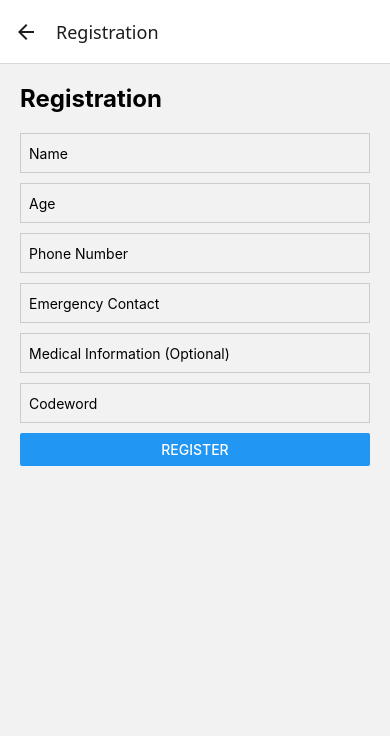
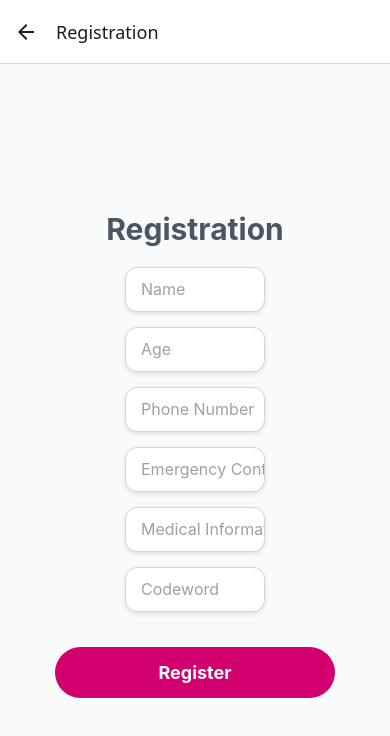
Before and after one commit to Mrigank118/Safeher, a React Native app: screen /Registration in a window 390 px wide. Shown: the top 736 px of the page. Built offline with nearby package versions, Linux system fonts and the light colour scheme.

Commit message:
screens updated

```diff
--- a/screens/RegistrationScreen.js
+++ b/screens/RegistrationScreen.js
@@ -1,5 +1,5 @@
 import React, { useState } from 'react';
-import { View, Text, TextInput, Button, StyleSheet, Alert } from 'react-native';
+import { View, Text, TextInput, TouchableOpacity, StyleSheet, Alert } from 'react-native';
 import firebase from '../firebase';
 
 const RegistrationScreen = () => {
@@ -35,12 +35,16 @@ const RegistrationScreen = () => {
 
   return (
     <View style={styles.container}>
+
+
+      {/* Registration Form */}
       <Text style={styles.title}>Registration</Text>
       <TextInput
         style={styles.input}
         placeholder="Name"
         value={name}
         onChangeText={setName}
+        placeholderTextColor="#A0A0A0"
       />
       <TextInput
         style={styles.input}
@@ -48,6 +52,7 @@ const RegistrationScreen = () => {
         value={age}
         keyboardType="numeric"
         onChangeText={setAge}
+        placeholderTextColor="#A0A0A0"
       />
       <TextInput
         style={styles.input}
@@ -55,6 +60,7 @@ const RegistrationScreen = () => {
         value={phone}
         keyboardType="phone-pad"
         onChangeText={setPhone}
+        placeholderTextColor="#A0A0A0"
       />
       <TextInput
         style={styles.input}
@@ -62,20 +68,26 @@ const RegistrationScreen = () => {
         value={emergencyContact}
         keyboardType="phone-pad"
         onChangeText={setEmergencyContact}
+        placeholderTextColor="#A0A0A0"
       />
       <TextInput
         style={styles.input}
         placeholder="Medical Information (Optional)"
         value={medicalInfo}
         onChangeText={setMedicalInfo}
+        placeholderTextColor="#A0A0A0"
       />
       <TextInput
         style={styles.input}
         placeholder="Codeword"
         value={codeword}
         onChangeText={setCodeword}
+        placeholderTextColor="#A0A0A0"
       />
-      <Button title="Register" onPress={handleSubmit} />
+
+      <TouchableOpacity style={styles.button} onPress={handleSubmit}>
+        <Text style={styles.buttonText}>Register</Text>
+      </TouchableOpacity>
     </View>
   );
 };
@@ -84,18 +96,65 @@ const styles = StyleSheet.create({
   container: {
     flex: 1,
     padding: 20,
+    backgroundColor: '#f9fafb',
+    justifyContent: 'center',
+    alignItems: 'center',
+  },
+  titleBar: {
+    width: '100%',
+    backgroundColor: '#D1006E',
+    paddingVertical: 20,
+    justifyContent: 'center',
+    alignItems: 'center',
+    marginBottom: 20,
+  },
+  titleBarText: {
+    color: '#fff',
+    fontSize: 24,
+    fontWeight: 'bold',
   },
   title: {
-    fontSize: 24,
+    fontSize: 30,
     fontWeight: 'bold',
+    color: '#4B5563',
     marginBottom: 20,
+    textAlign: 'center',
   },
   input: {
-    height: 40,
-    borderColor: '#ccc',
+    width: '40%',
+    height: 45,
+    borderColor: '#D1D5DB',
     borderWidth: 1,
-    marginBottom: 10,
-    paddingLeft: 8,
+    borderRadius: 12,
+    marginBottom: 15,
+    paddingLeft: 15,
+    fontSize: 16,
+    backgroundColor: '#ffffff',
+    shadowColor: '#000',
+    shadowOffset: { width: 0, height: 2 },
+    shadowOpacity: 0.1,
+    shadowRadius: 4,
+    transition: 'all 0.3s ease',
+  },
+  inputFocused: {
+    borderColor: '#D1006E',
+    shadowOpacity: 0.2,
+  },
+  button: {
+    width: '80%',
+    maxWidth: 400,
+    backgroundColor: '#D1006E',
+    borderRadius: 30,
+    paddingVertical: 15,
+    justifyContent: 'center',
+    alignItems: 'center',
+    marginTop: 20,
+    transition: 'background-color 0.3s ease',
+  },
+  buttonText: {
+    color: '#fff',
+    fontSize: 18,
+    fontWeight: 'bold',
   },
 });
 
--- a/screens/SplashScreen.js
+++ b/screens/SplashScreen.js
@@ -13,8 +13,8 @@ const SplashScreen = () => {
 
   return (
     <View style={styles.container}>
-      <Image source={require('../assets/images/icon.png')} style={styles.logo} />
-      <Text style={styles.appName}>Women Safety App</Text>
+      <Image source={require('../assets/images/splash-icon-woman.png')} style={styles.logo} />
+      <Text style={styles.appName}>SafeHer</Text>
     </View>
   );
 };
@@ -27,14 +27,16 @@ const styles = StyleSheet.create({
     backgroundColor: '#fff',
   },
   logo: {
-    width: 150,
-    height: 150,
+    width: 450, // Increased from 150 to 250
+    height: 450, // Increased from 150 to 250
+    resizeMode: 'contain', // Ensures the image maintains aspect ratio
   },
   appName: {
-    fontSize: 24,
+    fontSize: 50, // Slightly increased text size for better balance
     fontWeight: 'bold',
     marginTop: 20,
   },
 });
 
+
 export default SplashScreen;
```
